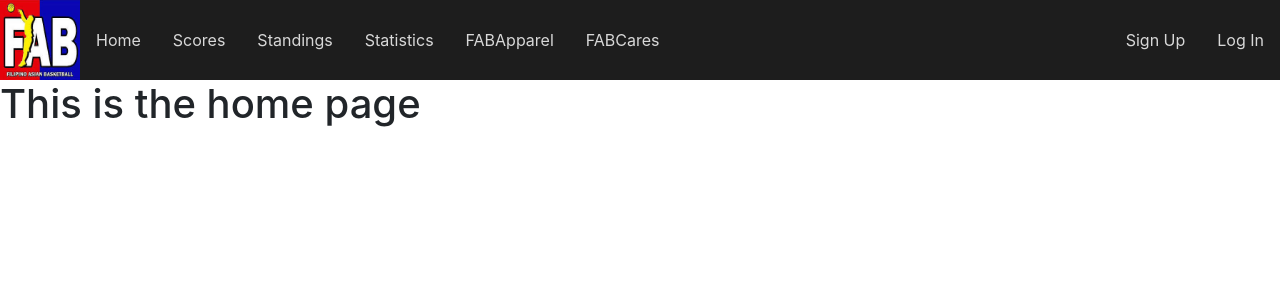
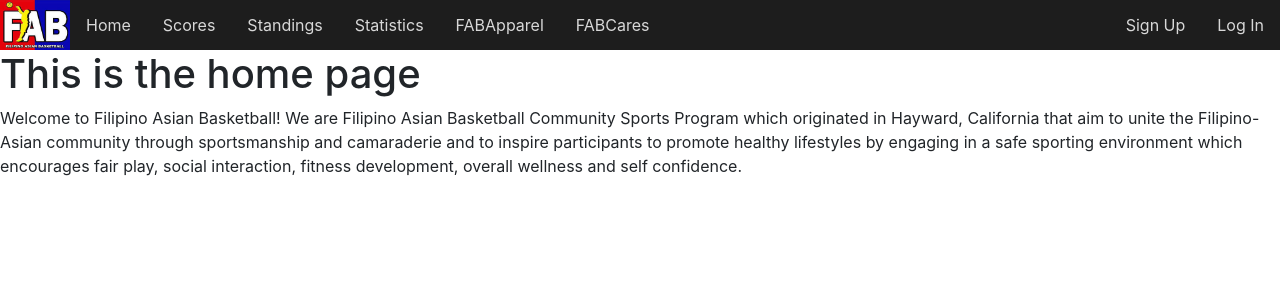
Before and after one commit to JohannesMendoza/Filipino-Asian-Basketball, a React (Create React App) app in the folder filipino-asian-basketball-app/: page / in a window 1280 px wide. Shown: the top 300 px of the page. Built offline with nearby package versions, Linux system fonts and the light colour scheme.

Commit message:
Added Score Component

```diff
--- a/filipino-asian-basketball-app/src/App.js
+++ b/filipino-asian-basketball-app/src/App.js
@@ -5,6 +5,8 @@
 import Scores from './components/scores';
 import NavBar from './components/navbar';
 import Home from "./components/home";
+import Standings from "./components/standings";
+import Statistics from "./components/statistics";
 
 /*function App() {
   return (
@@ -34,8 +36,10 @@
         <NavBar />
         <div className="content">
           <Switch>
+            <Route path="/" exact component={Home} />
             <Route path="/scores" component={Scores} />
-            <Route path="/" exact component={Home} />
+            <Route path="/standings" component={Standings} />
+            <Route path="/statistics" component={Statistics} />
           </Switch>
         </div>
       </div>
--- a/filipino-asian-basketball-app/src/components/home.jsx
+++ b/filipino-asian-basketball-app/src/components/home.jsx
@@ -1,7 +1,15 @@
 import React from "react";
 
 const Home = () => {
-    return <h1>This is the home page</h1>;
-};
+    return (
+        <div>
+            <h1>This is the home page</h1>
+            <p>Welcome to Filipino Asian Basketball! We are Filipino Asian Basketball Community Sports Program which
+            originated in Hayward, California that aim to unite the Filipino-Asian community through sportsmanship
+            and camaraderie and to inspire participants to promote healthy lifestyles by engaging in a safe
+            sporting environment which encourages fair play, social interaction, fitness development,
+                overall wellness and self confidence.</p>
+        </div>);
+}
 
 export default Home;
--- a/filipino-asian-basketball-app/src/components/navbar.css
+++ b/filipino-asian-basketball-app/src/components/navbar.css
@@ -4,12 +4,12 @@
 
     .header{
         background-color: #1D1D1D;
-        height: 80px;
+        height: 50px;
     }
     .header img{
         float: left;
-        width: 80px;
-        height: 80px;
+        width: 70px;
+        height: 50px;
     }
     .navbar h1{
         display: block;
@@ -24,7 +24,7 @@
         color: rgb(216, 216, 216);
         display: block;
         float: left;
-        padding: 27px 15px;
+        padding: 12px 15px;
         background-color: #1D1D1D;
         border: 1px solid #1D1D1D;
     }
--- a/filipino-asian-basketball-app/src/components/navbar.jsx
+++ b/filipino-asian-basketball-app/src/components/navbar.jsx
@@ -12,10 +12,10 @@
                 <div class="nav-bar">
                     <Link to="/"><button>Home</button></Link>
                     <Link to="/scores"><button>Scores</button></Link>
-                    <Link to="/"><button>Standings</button></Link>
-                    <Link to="/"><button>Statistics</button></Link>
-                    <Link to="/"><button>FABApparel</button></Link>
-                    <Link to="/"><button>FABCares</button></Link>
+                    <Link to="/standings"><button>Standings</button></Link>
+                    <Link to="/statistics"><button>Statistics</button></Link>
+                    <Link to="/fabApparel"><button>FABApparel</button></Link>
+                    <Link to="/fabCares"><button>FABCares</button></Link>
                     <div class="log-in">
                         <Link to="/"><button>Log In</button></Link>
                         <Link to="/"><button>Sign Up</button></Link>
--- a/filipino-asian-basketball-app/src/components/scores.jsx
+++ b/filipino-asian-basketball-app/src/components/scores.jsx
@@ -1,14 +1,21 @@
 //const { Component } = require("react");
 import React, { Component } from "react";
 import { Link } from "react-router-dom";
+import NavBar from "./navbar";
+import Score from "./scores";
 
 class Scores extends Component {
-    state = {
 
-    };
     render() {
         return (
-            <h1>This is the Scores Page</h1>
+            <React.Fragment>
+                <h1>This is the Scores Page</h1>
+                <Link to="/standings">This will take you to standings</Link>
+                <div>
+                    <NavBar />
+                    {/*<Score />*/}
+                </div>
+            </React.Fragment>
         );
     }
 }
--- a/filipino-asian-basketball-app/src/components/standings.jsx
+++ b/filipino-asian-basketball-app/src/components/standings.jsx
@@ -1,5 +1,5 @@
 import React, { Component } from "react";
-import Link from 'react-router-dom';
+import Link from "react-router-dom";
 
 class Standings extends Component {
     render() {
@@ -8,3 +8,5 @@
         );
     }
 }
+
+export default Standings;
--- a/filipino-asian-basketball-app/src/components/statistics.jsx
+++ b/filipino-asian-basketball-app/src/components/statistics.jsx
@@ -0,0 +1,12 @@
+import React, { Component } from "react";
+import Link from "react-router-dom";
+
+class Statistics extends Component {
+    render() {
+        return (
+            <h1>This is the Statistics page</h1>
+        );
+    }
+}
+
+export default Statistics;
```
Also changed, not shown: filipino-asian-basketball-app/src/components/score.jsx (added, +24 -0 lines).
